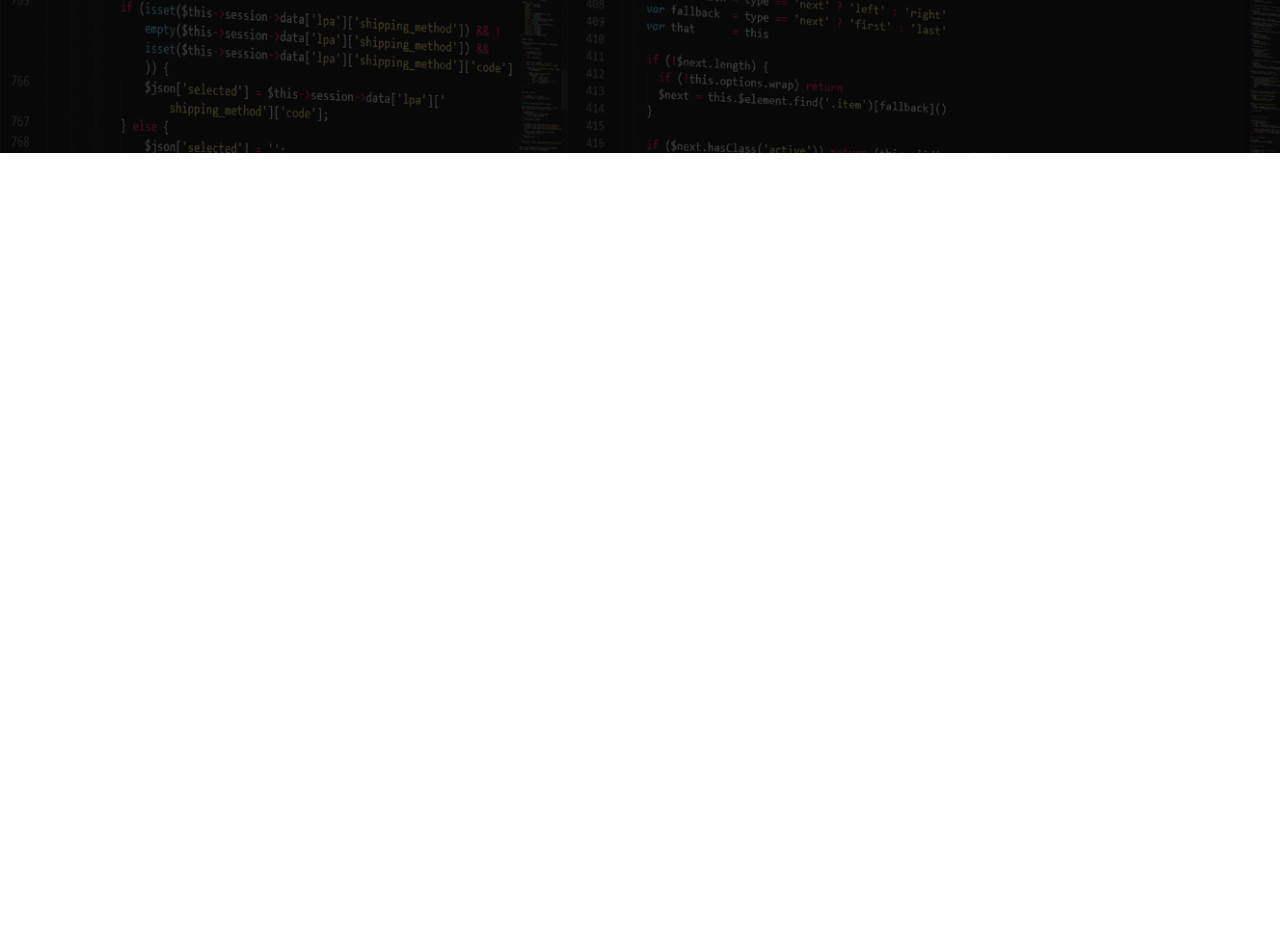
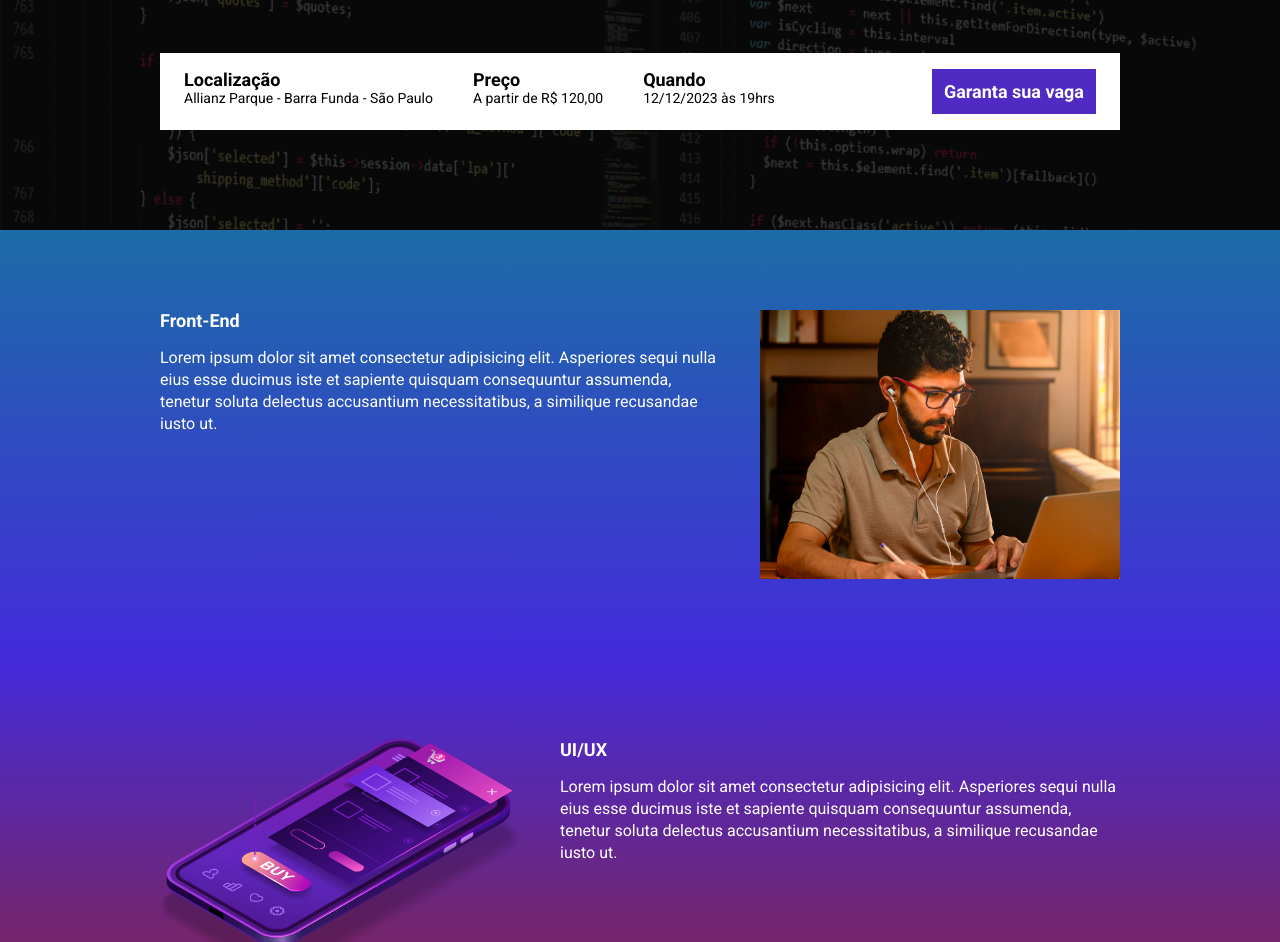
Before and after one commit to xH4rdzn/ebac_talks, a website built with Parcel: page src/index.html in a window 1280 px wide. Shown: the part 331-1273 px from the top of the page. Before the commit the page ends 800 px from the top, so only its background shows below. Built offline with nearby package versions, Linux system fonts and the light colour scheme.

Commit message:
Finalizando o projeto

```diff
--- a/package.json
+++ b/package.json
@@ -2,8 +2,8 @@
   "name": "ebac_talks",
   "version": "1.0.0",
   "description": "",
-  "main": "index.js",
   "scripts": {
+    "build": "parcel build src/index.html",
     "dev": "parcel src/index.html src/styles/main.scss src/scripts/main.js",
     "test": "echo \"Error: no test specified\" && exit 1"
   },
--- a/src/index.html
+++ b/src/index.html
@@ -10,15 +10,70 @@
   <link rel="preconnect" href="https://fonts.gstatic.com" crossorigin>
   <link href="https://fonts.googleapis.com/css2?family=Roboto:wght@400;700;900&display=swap" rel="stylesheet">
   <link rel="stylesheet" href="./styles/main.scss">
+  <link rel="stylesheet" href="https://unpkg.com/aos@next/dist/aos.css" />
 </head>
 
 <body>
   <header class="hero">
     <div class="container">
       <img class="hero__logo" src="./images/ebac_logo.svg" alt="EBAC">
-      <p class="hero__text">O maior evento de tecnologia do Brasil começa em 10d 12h 20m 15s</p>
+      <p class="hero__text">O maior evento de tecnologia do Brasil começa em <span id="contador"></span></p>
+      <div class="infos-bar">
+        <ul class="infos-bar__infos">
+          <li class="infos-bar__infos__item">
+            <b>Localização</b>
+            Allianz Parque - Barra Funda - São Paulo
+          </li>
+          <li class="infos-bar__infos__item">
+            <b>Preço</b>
+            A partir de R$ 120,00
+          </li>
+          <li class="infos-bar__infos__item">
+            <b>Quando</b>
+            12/12/2023 às 19hrs
+          </li>
+        </ul>
+        <a class="button button--primary " href="#">Garanta sua vaga</a>
+      </div>
     </div>
   </header>
+  <section class="event event--frontend">
+    <div class="container" data-aos="fade-right">
+      <div class="event__details">
+        <h2 class="event__details__title">Front-End</h2>
+        <p class="event__details__description">Lorem ipsum dolor sit amet consectetur adipisicing elit. Asperiores sequi nulla eius esse ducimus iste et sapiente quisquam consequuntur assumenda, tenetur soluta delectus accusantium necessitatibus, a similique recusandae iusto ut.</p>
+      </div>
+      <img class="event__image" src="./images/frontend.png" alt="Front-End">
+    </div>
+  </section>
+  <section class="event event--ux-ui event--image-left">
+    <div class="container" data-aos="fade-left">
+      <div class="event__details">
+        <h2 class="event__details__title">UI/UX</h2>
+        <p class="event__details__description">Lorem ipsum dolor sit amet consectetur adipisicing elit. Asperiores sequi nulla eius esse ducimus iste et sapiente quisquam consequuntur assumenda, tenetur soluta delectus accusantium necessitatibus, a similique recusandae iusto ut.</p>
+      </div>
+      <img class="event__image" src="./images/ui-ux.png" alt="UI/UX">
+    </div>
+  </section>
+  <section class="event event--data">
+    <div class="container" data-aos="fade-right">
+      <div class="event__details">
+        <h2 class="event__details__title">Data Science</h2>
+        <p class="event__details__description">Lorem ipsum dolor sit amet consectetur adipisicing elit. Asperiores sequi nulla eius esse ducimus iste et sapiente quisquam consequuntur assumenda, tenetur soluta delectus accusantium necessitatibus, a similique recusandae iusto ut.</p>
+      </div>
+      <img class="event__image" src="./images/data.png" alt="Data Science">
+    </div>
+  </section>
+  <section class="event event--backend event--image-left">
+    <div class="container" data-aos="fade-left">
+      <div class="event__details">
+        <h2 class="event__details__title">Back-end</h2>
+        <p class="event__details__description">Lorem ipsum dolor sit amet consectetur adipisicing elit. Asperiores sequi nulla eius esse ducimus iste et sapiente quisquam consequuntur assumenda, tenetur soluta delectus accusantium necessitatibus, a similique recusandae iusto ut.</p>
+      </div>
+      <img class="event__image" src="./images/backend.png" alt="Back-End">
+    </div>
+  </section>
+  <script src="https://unpkg.com/aos@next/dist/aos.js"></script>
   <script src="./scripts/main.js"></script>
 </body>
 
--- a/src/scripts/main.js
+++ b/src/scripts/main.js
@@ -0,0 +1,27 @@
+AOS.init();
+
+const dataDoEvento = new Date ("Dec 12, 2023 19:00:00");
+const timeStampDoEvento = dataDoEvento.getTime();
+
+const contador = setInterval(function () {
+  const agora = new Date ();
+  const timeStampAtual = agora.getTime();
+  const distanciaAteOEvento = timeStampDoEvento - timeStampAtual;
+
+  const diasEmMs = 1000 * 60 * 60 * 24;
+  const horaEmMs = 1000 * 60 * 60;
+  const minutoEmMs = 1000 * 60;
+
+
+  const diasAteOEvento = Math.floor(distanciaAteOEvento / diasEmMs);
+  const horasAteOEvento = Math.floor((distanciaAteOEvento % diasEmMs) / horaEmMs);
+  const minutosAteOEvento = Math.floor((distanciaAteOEvento % horaEmMs) / minutoEmMs);
+  const segundosAteOEvento = Math.floor((distanciaAteOEvento % minutoEmMs) / 1000);
+
+  document.getElementById('contador').innerHTML = `${diasAteOEvento}d ${horasAteOEvento}h ${minutosAteOEvento}m ${segundosAteOEvento}s`;
+
+  if (distanciaAteOEvento < 0 ) {
+    clearInterval(contador);
+    document.getElementById('contador').innerHTML = 'O Evento já aconteceu.';
+  }
+}, 1000);
--- /dev/null
+++ b/src/styles/_event.scss
@@ -0,0 +1,63 @@
+@use 'variables';
+
+.event {
+  padding: 80px 0;
+
+  &--frontend {
+    background-image: linear-gradient(variables.$blue1, variables.$blue2);
+  }
+
+  &--ux-ui {
+    background-image: linear-gradient(variables.$blue2, variables.$pink);
+  }
+
+  &--data {
+    background-image: linear-gradient(variables.$pink, variables.$yellow);
+  }
+
+  &--backend {
+    background-image: linear-gradient(variables.$yellow, variables.$pink);
+  }
+
+  &--image-left {
+    .container {
+      flex-direction: row-reverse;
+    }
+  }
+
+  .container {
+    display: flex;
+    gap: 40px;
+  }
+
+  &__image {
+    max-width: 360px;
+  }
+
+  &__details {
+    &__title {
+      font-size: 18px;
+      font-weight: bold;
+      margin-bottom: 16px;
+      margin-bottom: 16px;
+    }
+
+    &__description {
+      line-height: 22px;
+    }
+  }
+  @media (max-width: 640px) {
+    .container {
+      display: block;
+    }
+
+    &__image {
+      width: 100%;
+    }
+
+    &__details {
+      margin-right: 0;
+      margin-bottom: 16px;
+    }
+  }
+}
--- a/src/styles/_hero.scss
+++ b/src/styles/_hero.scss
@@ -1,3 +1,5 @@
+@use 'variables';
+
 .hero {
   padding-top: 64px;
   padding-bottom: 100px;
@@ -17,7 +19,7 @@
     left: 0;
     width: 100%;
     height: 100%;
-    background-color: #000;
+    background-color: variables.$secondaryTextColor;
     opacity: 0.7;
   }
 
--- /dev/null
+++ b/src/styles/_variables.scss
@@ -0,0 +1,9 @@
+$blue1:#1B6CA7;
+$blue2: #442BDB;
+$pink: #89223B;
+$yellow: #9c791d;
+$purple: #4F2AC3;
+
+
+$textColor: #FFF;
+$secondaryTextColor: #000;
--- /dev/null
+++ b/src/styles/components/_buttons.scss
@@ -0,0 +1,25 @@
+@use '../variables';
+
+.button {
+  padding: 12px;
+  font-size: 18px;
+  font-weight: bold;
+  text-decoration: none;
+  text-align: center;
+  white-space: nowrap;
+
+  &--primary {
+    color: variables.$textColor;
+    background-color: variables.$purple;
+  }
+
+  @media (max-width: 640px) {
+    display: block;
+    width: 100%;
+  }
+
+  @media (max-width: 1024px) {
+    display: flex;
+    align-items: center;
+  }
+}
--- /dev/null
+++ b/src/styles/components/_infos_bar.scss
@@ -0,0 +1,42 @@
+@use '../variables';
+
+.infos-bar {
+  padding: 16px 24px;
+  background-color: variables.$textColor;
+  display: flex;
+  justify-content: space-between;
+  &__infos {
+    display: flex;
+    gap: 40px;
+
+    &__item {
+      font-size: 14px;
+      color: variables.$secondaryTextColor;
+
+      b {
+        font-size: 18px;
+        display: block;
+        color: variables.$secondaryTextColor;
+      }
+    }
+  }
+
+  @media (max-width:640px) {
+    display: block;
+
+    &__infos {
+      display: block;
+
+
+    &__item {
+      margin-bottom: 24px;
+    }
+    }
+  }
+
+  @media (max-width: 1024px) {
+    &__infos {
+      gap: 16px;
+    }
+  }
+}
--- a/src/styles/main.scss
+++ b/src/styles/main.scss
@@ -1,10 +1,15 @@
-@import 'hero';
+@use 'hero';
+@use 'components/infos_bar';
+@use 'components/buttons';
+@use 'event';
+@use 'variables';
 * {
   padding: 0;
   margin: 0;
   box-sizing: border-box;
   font-family: 'Roboto', sans-serif;
-  color: #fff;
+  color: variables.$textColor;
+  list-style: none;
 }
 
 .container {
```
